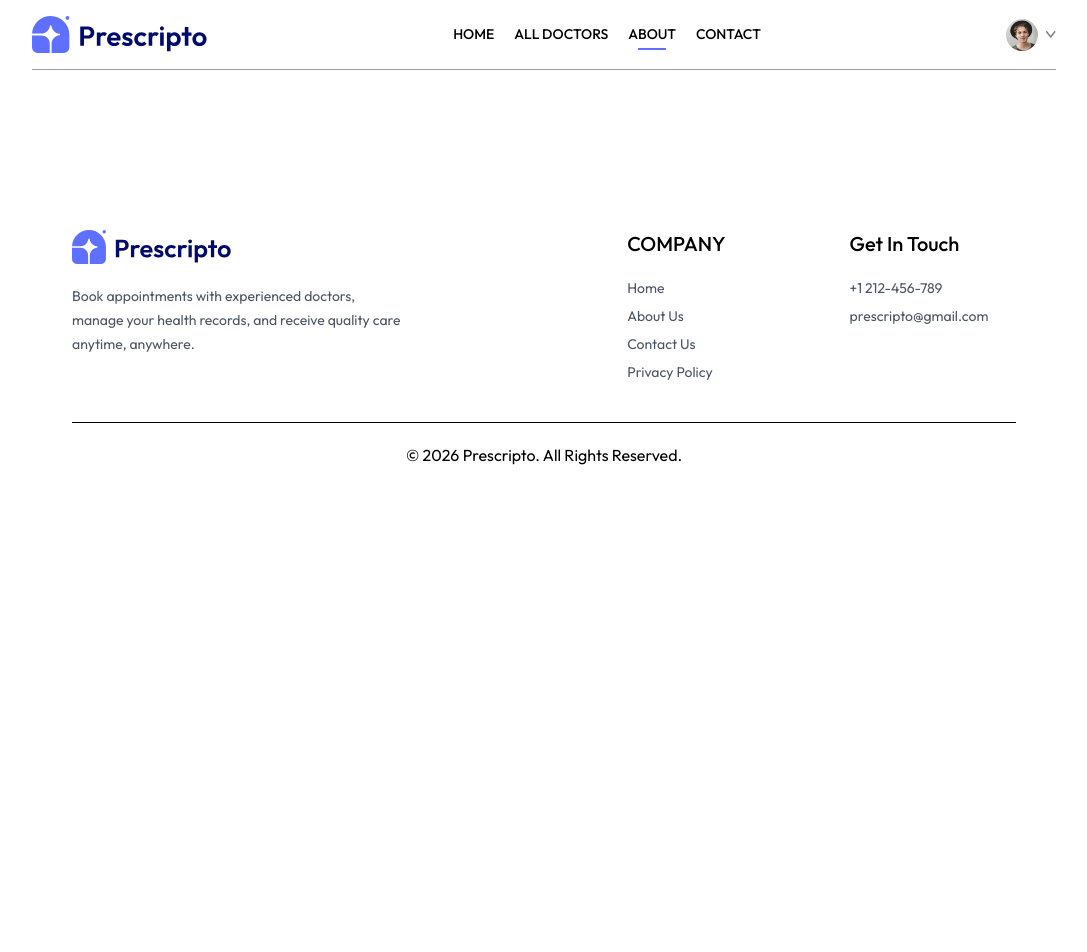
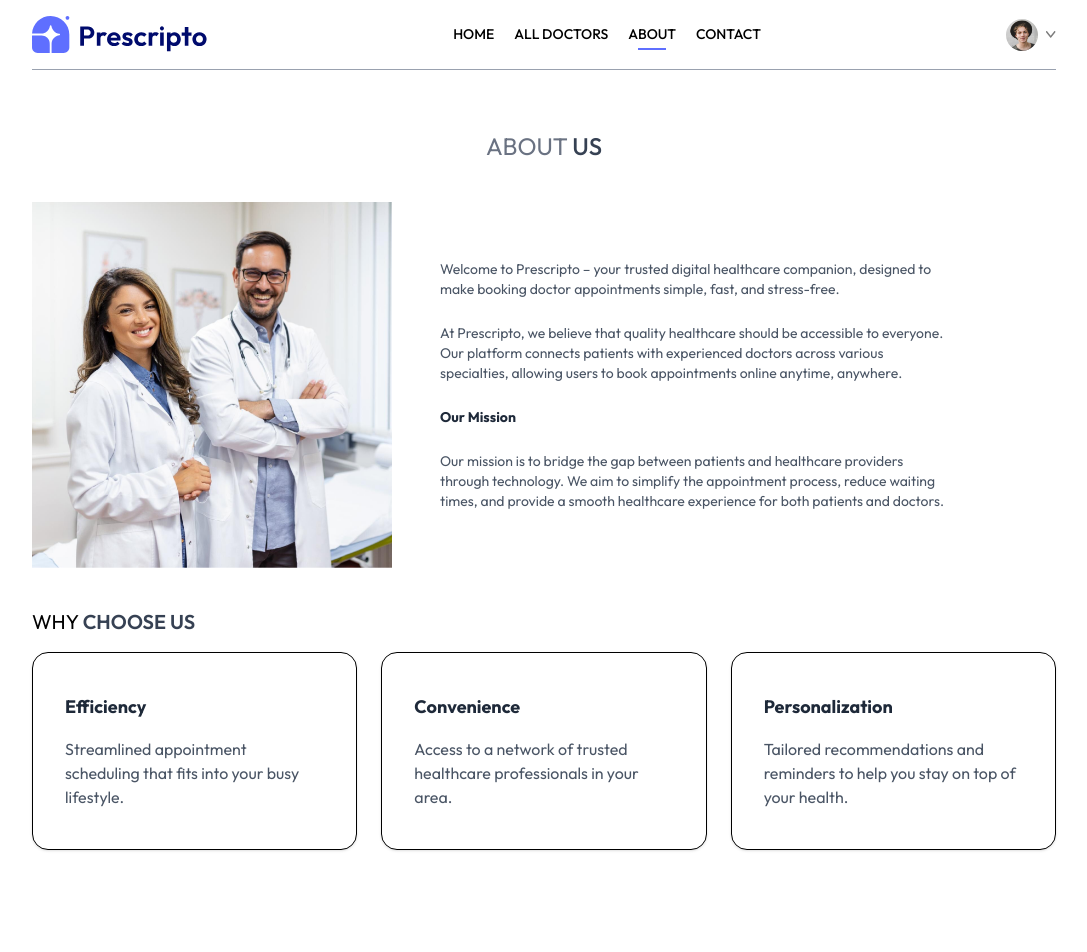
Before and after one commit to Yashi027/Prescripto, a React (Vite) app in the folder frontend/: page /about in a window 1280 px wide. Shown: the top 952 px of the page, without its empty margins (96-1183 px from the left). Before the commit the page ends 800 px from the top, so only its background shows below. Built offline with nearby package versions, Linux system fonts and the light colour scheme; a web font is replaced by a local one.

Commit message:
about us page

```diff
--- a/frontend/src/pages/About.jsx
+++ b/frontend/src/pages/About.jsx
@@ -1,8 +1,45 @@
 import React from 'react';
+import { assets } from '../assets/assets_frontend/assets';
 
 const About = () => {
   return (
     <div>
+
+      <div className='text-center text-2xl pt-10 text-gray-500'>
+        <p>ABOUT <span className='text-gray-700 font-medium'>US</span></p>
+      </div>
+
+      <div className='my-10 flex flex-col md:flex-row gap-12'>
+        <img src={assets.about_image} alt="Image" className='w-full md:max-w-[360px]' />
+        <div className='flex flex-col justify-center gap-6 md:w-2/4 text-sm text-gray-600'>
+          <p>Welcome to Prescripto – your trusted digital healthcare companion, designed to make booking doctor appointments simple, fast, and stress-free.</p>
+          <p>At Prescripto, we believe that quality healthcare should be accessible to everyone. Our platform connects patients with experienced doctors across various specialties, allowing users to book appointments online anytime, anywhere.</p>
+          <b className='text-gray-800'>Our Mission</b>
+          <p>Our mission is to bridge the gap between patients and healthcare providers through technology. We aim to simplify the appointment process, reduce waiting times, and provide a smooth healthcare experience for both patients and doctors.</p>
+        </div>
+      </div>
+
+      <div className='text-xl my-4'>
+        <p>WHY <span className='text-gray-700 font-semibold'>CHOOSE US</span></p>
+      </div>
+
+      <div className='grid grid-cols-1 md:grid-cols-3 gap-6 mb-20'>
+
+        <div className='bg-white border rounded-2xl shadow-sm hover:shadow-xl px-8 py-10 flex flex-col gap-4 transition-all duration-300 hover:-translate-y-2 cursor-pointer group'>
+          <b className='text-lg text-gray-800'>Efficiency</b>
+          <p className='text-gray-600 leading-6'>Streamlined appointment scheduling that fits into your busy lifestyle.</p>
+        </div>
+
+        <div className='bg-white border rounded-2xl shadow-sm hover:shadow-xl px-8 py-10 flex flex-col gap-4 transition-all duration-300 hover:-translate-y-2 cursor-pointer group'>
+          <b className='text-lg text-gray-800'>Convenience</b>
+          <p className='text-gray-600 leading-6'>Access to a network of trusted healthcare professionals in your area.</p>
+        </div>
+
+        <div className='bg-white border rounded-2xl shadow-sm hover:shadow-xl px-8 py-10 flex flex-col gap-4 transition-all duration-300 hover:-translate-y-2 cursor-pointer group'>
+          <b className='text-lg text-gray-800'>Personalization</b>
+          <p className='text-gray-600 leading-6'>Tailored recommendations and reminders to help you stay on top of your health.</p>
+        </div>
+      </div>
 
     </div>
   );
```
